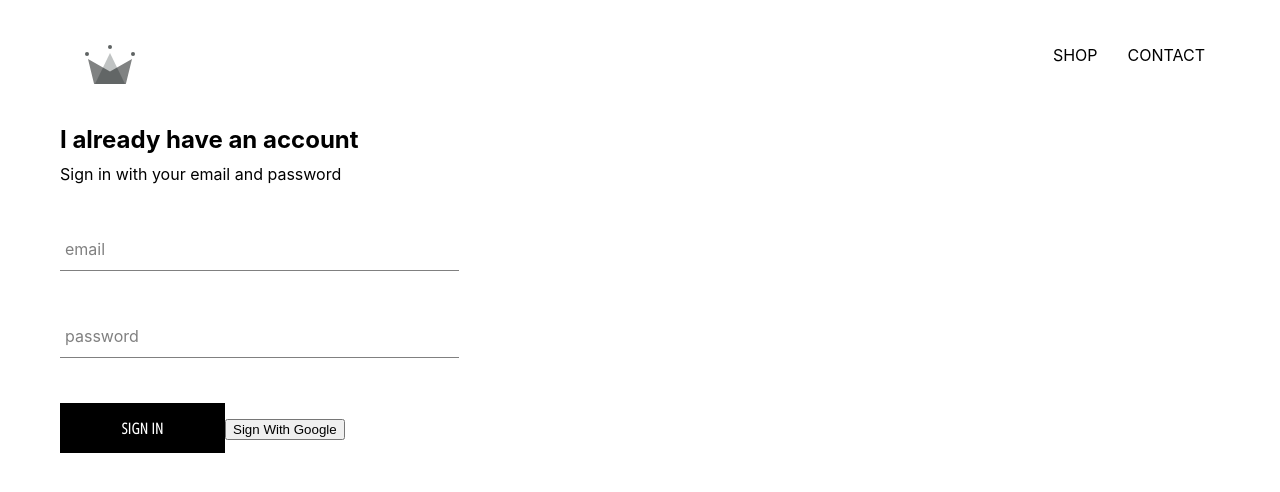
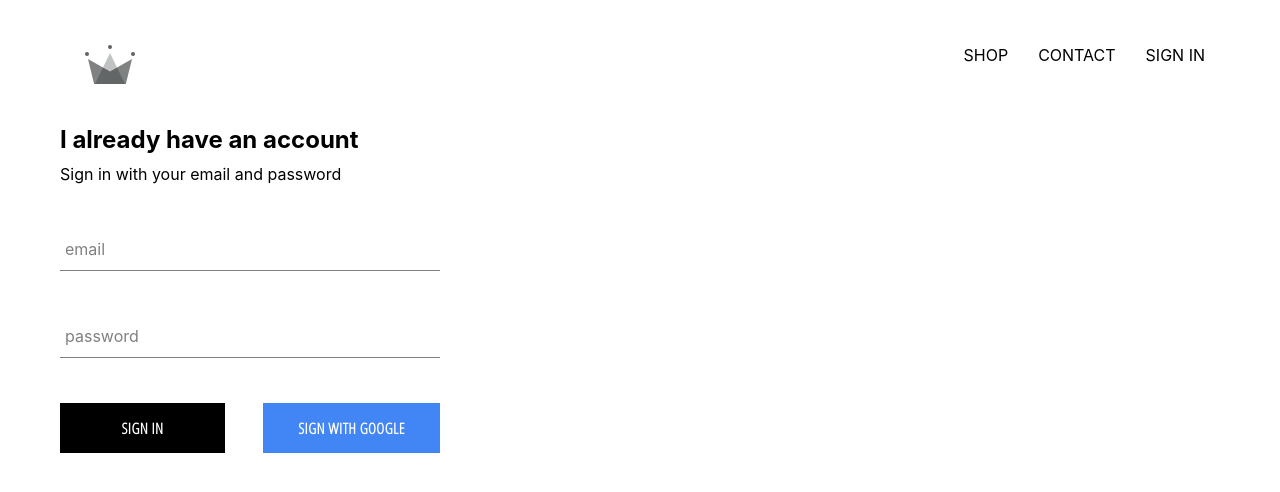
Before and after one commit to JelelAhmed/luxury-line, a React (Create React App) app: page /signin in a window 1280 px wide. Shown: the top 492 px of the page. Built offline with nearby package versions, Linux system fonts and the light colour scheme; no server answers.

Commit message:
created sign in page with sign in component and added sign in with google

```diff
--- a/src/App.css
+++ b/src/App.css
@@ -1,3 +1,7 @@
+* {
+	box-sizing: border-box;
+}
+
 body {
 	font-family: 'Open Sans Condensed';
 	padding: 20px 60px;
--- a/src/App.js
+++ b/src/App.js
@@ -1,6 +1,8 @@
 import React from 'react';
 import { Switch, Route, Link } from 'react-router-dom';
 import './App.css';
+
+import { auth } from './firebase/firebase.utils';
 
 import HomePage from './pages/homepage/homepage.component.jsx';
 import ShopPage from './pages/shop/shop.component';
@@ -9,17 +11,34 @@
 import Header from './component/header/header-component';
 
 
-const Hatspage = () => (
-	<div>
-		<h1>Hats Page</h1>
-	</div>
-)
 
+class App extends React.Component {
+	constructor() {
+		super();
 
-const App = () =>  {
+		this.state = {
+			currentUser: null
+		}
+	}
+
+	unsubscribeFromAuth = null;
+
+	componentDidMount() {
+		this.unsubscribeFromAuth = auth.onAuthStateChanged(user => {
+			this.setState({ currentUser: user});
+
+			console.log(user)
+		})
+	}
+
+	componentWillUnmount() {
+		this.unsubscribeFromAuth();
+	}
+
+	render() {
 		return (
 		  <div>
-				<Header />
+				<Header currentUser={this.state.currentUser} />
 				<Switch>
 					<Route exact path='/' component={HomePage} />
 					<Route excat path='/shop' component={ShopPage} />
@@ -27,7 +46,9 @@
 				</Switch>
 			</div>
 		)
+	}
 }
 
 
+
 export default App;
--- a/src/component/custom-button/custom-button.component.js
+++ b/src/component/custom-button/custom-button.component.js
@@ -2,8 +2,8 @@
 
 import './custom-button.styles.scss';
 
-const CustomButton = ({ children, ...otherProps }) => (
-	<button className='custom-button'>
+const CustomButton = ({ children, isGoogleSignIn, ...otherProps }) => (
+	<button className={`${isGoogleSignIn ? 'google-sign-in': ''} custom-button`}>
 		{children}
 	</button>
 );
--- a/src/component/custom-button/custom-button.styles.scss
+++ b/src/component/custom-button/custom-button.styles.scss
@@ -19,4 +19,14 @@
     color: black;
     border: 1px solid black;
   }
+
+	&.google-sign-in {
+		background-color: #4285F4;
+		color: white;
+
+		&:hover {
+			background-color: #357ae8;
+			border: none;
+		}
+	}
 }
--- a/src/component/header/header-component.js
+++ b/src/component/header/header-component.js
@@ -1,13 +1,14 @@
 import React from 'react';
 import { Link } from 'react-router-dom';
 
+import { auth } from '../../firebase/firebase.utils';
 import { ReactComponent as Logo} from '../../assets/crown.svg';
 
 
 import './header.styles.scss';
 
 
-const Header = () => (
+const Header = ({ currentUser}) => (
 	<div className='header'>
 		<Link className='logo-container' to='/'>
 			<Logo className='logo' />
@@ -19,6 +20,11 @@
 			<Link className='option' to='/shop'>
 				CONTACT
 			</Link>
+			{
+				currentUser
+				? <div className='option' onClick={() => auth.signOut()}>SIGN OUT</div>
+				: <Link className='option' to='/signin'>SIGN IN</Link>
+			}
 		</div>
 	</div>
 )
--- a/src/component/header/header.styles.scss
+++ b/src/component/header/header.styles.scss
@@ -20,6 +20,7 @@
 
     .option {
       padding: 10px 15px;
+			cursor: pointer;
     }
   }
 }
--- a/src/component/sign-in/sign-in.component.js
+++ b/src/component/sign-in/sign-in.component.js
@@ -54,9 +54,12 @@
 						handleChange={this.handleChange}
 						label='password'
 						required />
-
-					<CustomButton type='submit'>Sign In</CustomButton>
-					<button onClick={signInWithGoogle}>Sign With Google</button>
+					<div className='buttons'>
+						<CustomButton type='submit'>Sign In</CustomButton>
+						<div onClick={signInWithGoogle}>
+							<CustomButton isGoogleSignIn>Sign With Google</CustomButton>
+						</div>
+					</div>
 				</form>
 			</div>
 		)
--- a/src/component/sign-in/sign-in.styles.scss
+++ b/src/component/sign-in/sign-in.styles.scss
@@ -1,5 +1,5 @@
 .sign-in {
-	width: 30vw;
+	width: 380px;
 	display: flex;
 	flex-direction: column;
 
@@ -7,7 +7,8 @@
 		margin: 10px 0;
 	}
 
-	.google {
-		margin: 5px;
+	.buttons {
+		display: flex;
+		justify-content: space-between;
 	}
 }
```
